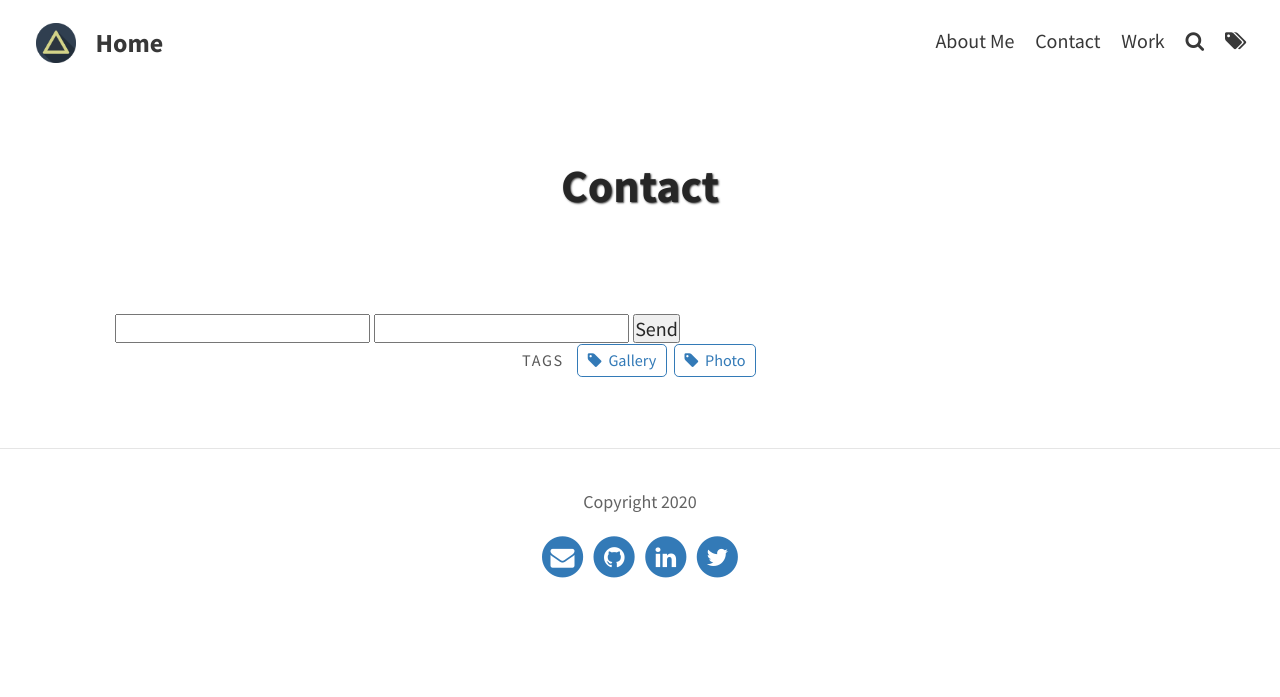
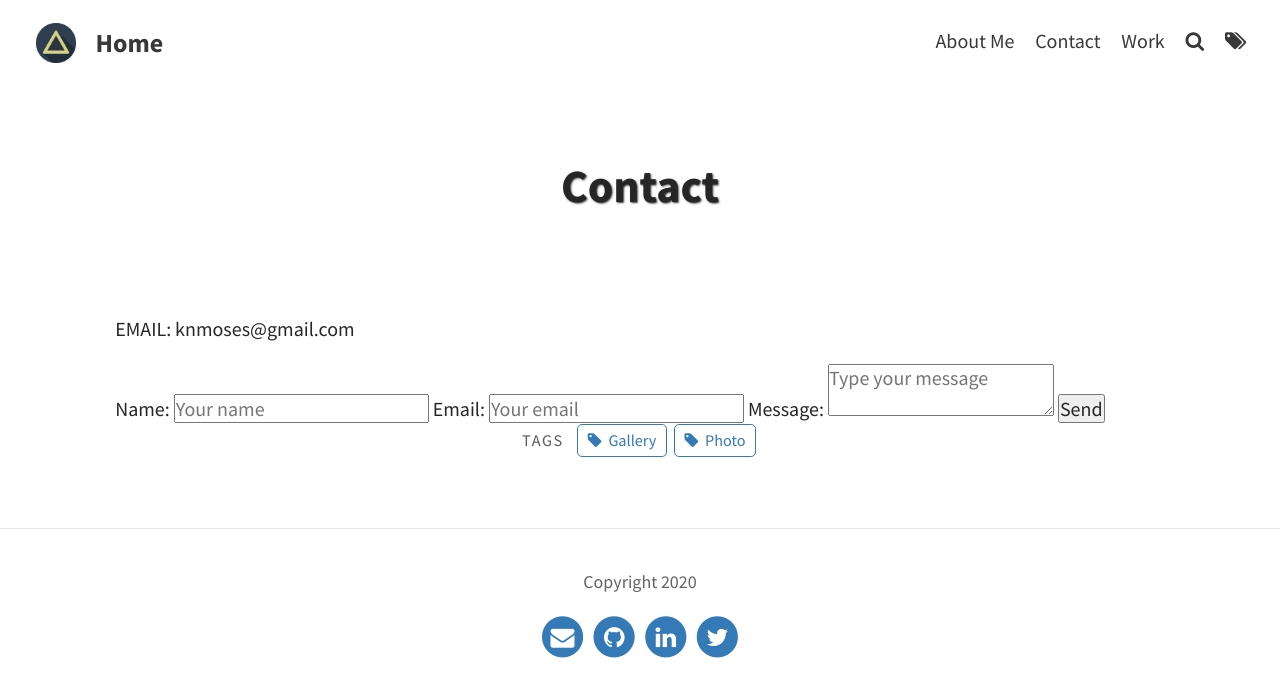
Before and after one commit to knmoses/knmoses.github.io, a Jekyll site: the page built from pages/contact.md, in a window 1280 px wide. Shown: the top 697 px of the page. Built offline with Jekyll 4.4.1, drawn with Linux system fonts in a browser that asks for light colours.

Commit message:
Update contact.md

```diff
--- a/pages/contact.md
+++ b/pages/contact.md
@@ -7,8 +7,15 @@ gallery_path: "assets/img/pexels"
 tags: [Gallery, Photo]
 ---
 
-<form action="https://formspree.io/f/xleobgqn" method="POST">
-  <input type="text" name="name">
-  <input type="email" name="_replyto">
-  <input type="submit" value="Send">
-</form>
+EMAIL: knmoses@gmail.com
+
+<body>
+  <form name="input" method="POST" action="https://formspree.io/f/xleobgqn">
+    Name: <input type="text" name="name" placeholder="Your name">
+    Email: <input type="email" name="_replyto" placeholder="Your email">
+    Message: <textarea name="message" placeholder="Type your message"></textarea>
+    <input type="submit" value="Send">
+    <input type="hidden" value="_subject" value="Enter your subject here" />
+    <input type="hidden" value="_next" value="thanks.html" />
+  </form>
+</body>
```
